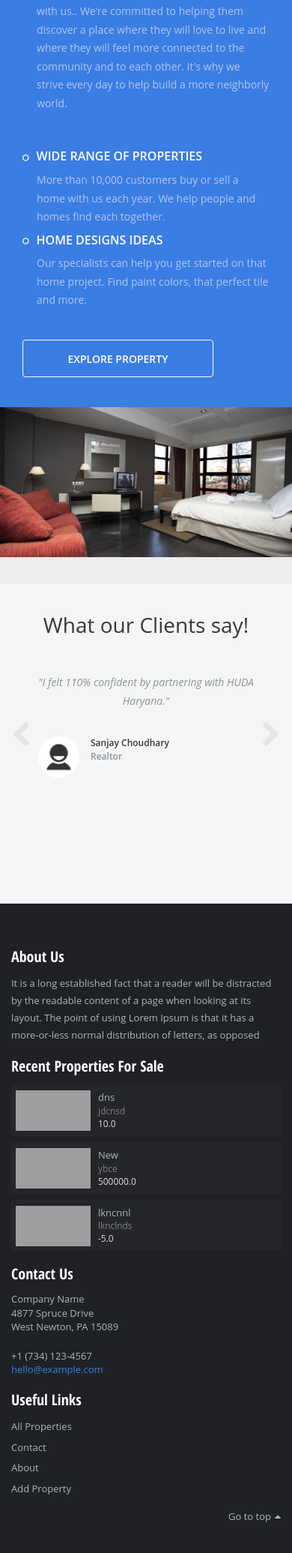
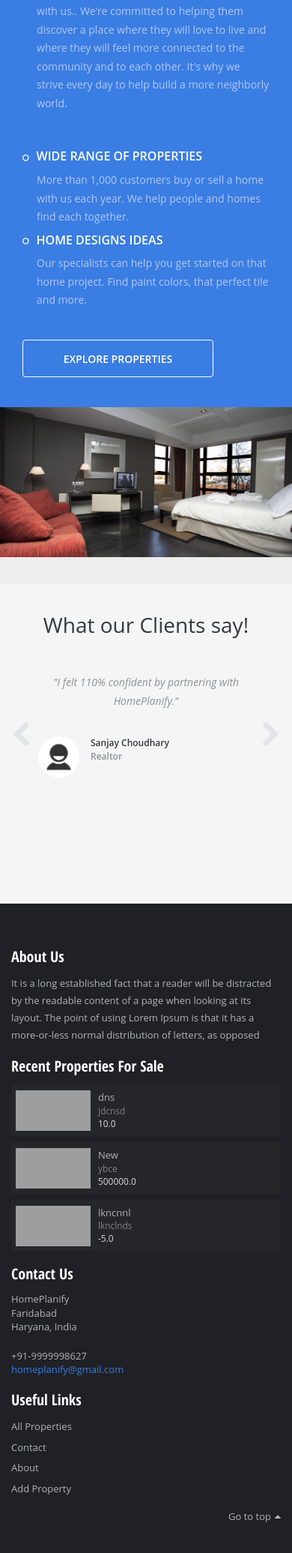
Before and after one commit to saksham1991999/HomePlanify-Django, a Django app: page / in a window 390 px wide. Shown: the part 2040-4111 px from the top of the page at 75% size. Run offline with Django 3.2, Linux system fonts and the light colour scheme; data comes from the database, SQL or seed files in the repository; some libraries are stand-ins or nearby versions; grey boxes are pictures that could not be loaded.

Commit message:
added twak.to, changed mobile and name

```diff
--- a/templates/base.html
+++ b/templates/base.html
@@ -26,6 +26,20 @@
 
     {% block extra_stylesheet %}
 	{% endblock extra_stylesheet %}
+
+    <!--Start of Tawk.to Script-->
+	<script type="text/javascript">
+		var Tawk_API=Tawk_API||{}, Tawk_LoadStart=new Date();
+		(function(){
+		var s1=document.createElement("script"),s0=document.getElementsByTagName("script")[0];
+		s1.async=true;
+		s1.src='https://embed.tawk.to/5f1030b65b59f94722bad73c/default';
+		s1.charset='UTF-8';
+		s1.setAttribute('crossorigin','*');
+		s0.parentNode.insertBefore(s1,s0);
+		})();
+	</script>
+    <!--End of Tawk.to Script-->
 </head>
 
 
--- a/templates/footer.html
+++ b/templates/footer.html
@@ -44,12 +44,12 @@
 							<article class="contact-us">
 								<h3>Contact Us</h3>
 								<address>
-									Company Name<br>
-									4877 Spruce Drive<br>
-									West Newton, PA 15089
+									HomePlanify<br>
+									Faridabad<br>
+									Haryana, India
 								</address>
-								+1 (734) 123-4567<br>
-								<a href="mailto=hello@example.com" class="mailto">hello@example.com</a>
+								+91-9999998627<br>
+								<a href="homeplanify@gmail.com" class="mailto">homeplanify@gmail.com</a>
 							</article>
 						</div><!-- /.col-sm-3 -->
 						<div class="col-md-3 col-sm-3">
--- a/templates/index.html
+++ b/templates/index.html
@@ -126,14 +126,14 @@
                 <div class="row">
                     <div class="col-md-6 col-sm-6 ex-block">
                         <h4><i class="fa fa-circle-o"></i>Wide Range of Properties</h4>
-                        <p>More than 10,000 customers buy or sell a home with us each year. We help people and homes find each together.</p>
+                        <p>More than 1,000 customers buy or sell a home with us each year. We help people and homes find each together.</p>
                     </div>
                     <div class="col-md-6 col-sm-6 ex-block">
                         <h4><i class="fa fa-circle-o"></i>Home Designs Ideas</h4>
                         <p>Our specialists can help you get started on that home project. Find paint colors, that perfect tile and more.</p>
                     </div>
                 </div>
-                <span class="ffs-bs"><a href={% url 'core:properties' %} class="btn btn-large">explore property</a></span>
+                <span class="ffs-bs"><a href="{% url 'core:properties' %}" class="btn btn-large">Explore Properties</a></span>
             </div>
         </div>
         <div class="ab-us-img col-md-4 col-sm-4" style="background-image:url({%  static 'img/homepage/slide2.jpg' %}) !important;"></div>
@@ -299,7 +299,7 @@
 
                 <blockquote class="item">
                     <aside class="cite">
-                        <p class="team-color"> "I felt 110% confident by partnering with HUDA Haryana."</p>
+                        <p class="team-color"> "I felt 110% confident by partnering with HomePlanify."</p>
                     </aside>
                     <figure>
                         <div class="image">
@@ -313,7 +313,7 @@
 
                 <blockquote class="item">
                     <aside class="cite">
-                        <p class="team-color">"I am thankful to HUDA Haryana for their support and expertise in finding me a residential plot in Sector 8, Faridabad . For a first time buyer, they not only helped find a right house, they also assisted me with all legal and commercial concerns."</p>
+                        <p class="team-color">"I am thankful to HomePlanify for their support and expertise in finding me a residential plot in Sector 8, Faridabad . For a first time buyer, they not only helped find a right house, they also assisted me with all legal and commercial concerns."</p>
                     </aside>
                     <figure>
                         <div class="image">
@@ -327,7 +327,7 @@
 
                 <blockquote class="item">
                     <aside class="cite">
-                        <p class="team-color">"Finding Apartment on rent  I struggled for couple of months,but team Huda Haryana helped me to find right Apartment in my budget.Good experience with team."</p>
+                        <p class="team-color">"Finding Apartment on rent  I struggled for couple of months,but team HomePlanify helped me to find right Apartment in my budget.Good experience with team."</p>
                     </aside>
                     <figure>
                         <div class="image">
--- a/templates/navbar.html
+++ b/templates/navbar.html
@@ -6,10 +6,10 @@
 			<div class="container">
 				<div class="navbar-brand nav">
 					<a class="navbar-brand nav logo" href={% url 'core:home' %} title="" rel="home">
-						<object class="master-logo" type="image/svg+xml"></object>
+						<object class="master-logo" type="image/svg+xml" style="background: url({% static "img/logo.png" %}); !important;"></object>
 					</a>
 					<a class="navbar-brand nav logo retina" href={% url 'core:home' %} title="" rel="home">
-						<object class="master-logo" type="image/svg+xml"></object>
+						<object class="master-logo" type="image/svg+xml" style="background: url({% static "img/logo.png" %}); !important;"></object>
 					</a>
 				</div>
 				<nav class="secondary main-menu">
```
Also changed, not shown: templates/contact.html (+6 -5 lines), templates/properties.html (+2 -6 lines), static_in_venv/img/logo.png (added), static_in_venv/img/logo2.svg (renamed from static_in_venv/img/logo.svg), 3 other files.
